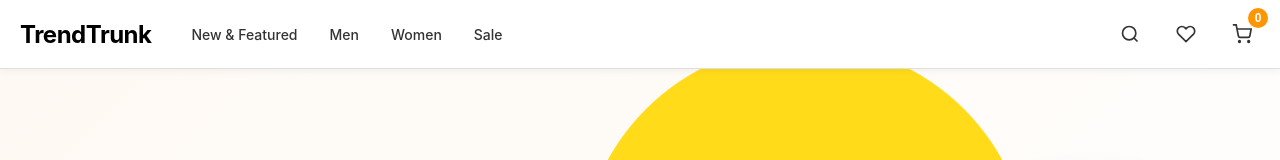
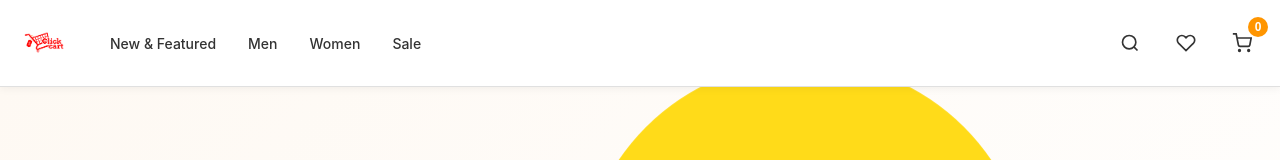
Before and after one commit to Sahirullah/ClickCart-Ecommrace-project, a React (Vite) app in the folder client/: page / in a window 1280 px wide. Shown: the top 160 px of the page. Built offline with nearby package versions, Linux system fonts and the light colour scheme.

Commit message:
Add ClickCart logo to header

```diff
--- a/client/src/components/Header.css
+++ b/client/src/components/Header.css
@@ -20,6 +20,18 @@
   font-weight: 700;
   color: #000;
   letter-spacing: -0.5px;
+}
+
+.logo-img {
+  height: 50px;
+  width: auto;
+  object-fit: contain;
+  cursor: pointer;
+  transition: transform 0.3s ease;
+}
+
+.logo-img:hover {
+  transform: scale(1.05);
 }
 
 .nav {
--- a/client/src/components/Header.jsx
+++ b/client/src/components/Header.jsx
@@ -1,11 +1,12 @@
 import './Header.css'
+import clickcartLogo from '../assets/clickcart.png'
 
 export default function Header() {
   return (
     <header className="header">
       <div className="container header-content">
         <div className="logo">
-          <h1>TrendTrunk</h1>
+          <img src={clickcartLogo} alt="ClickCart Logo" className="logo-img" />
         </div>
 
         <nav className="nav">
```
Also changed, not shown: client/src/assets/clickcart.png (added).
